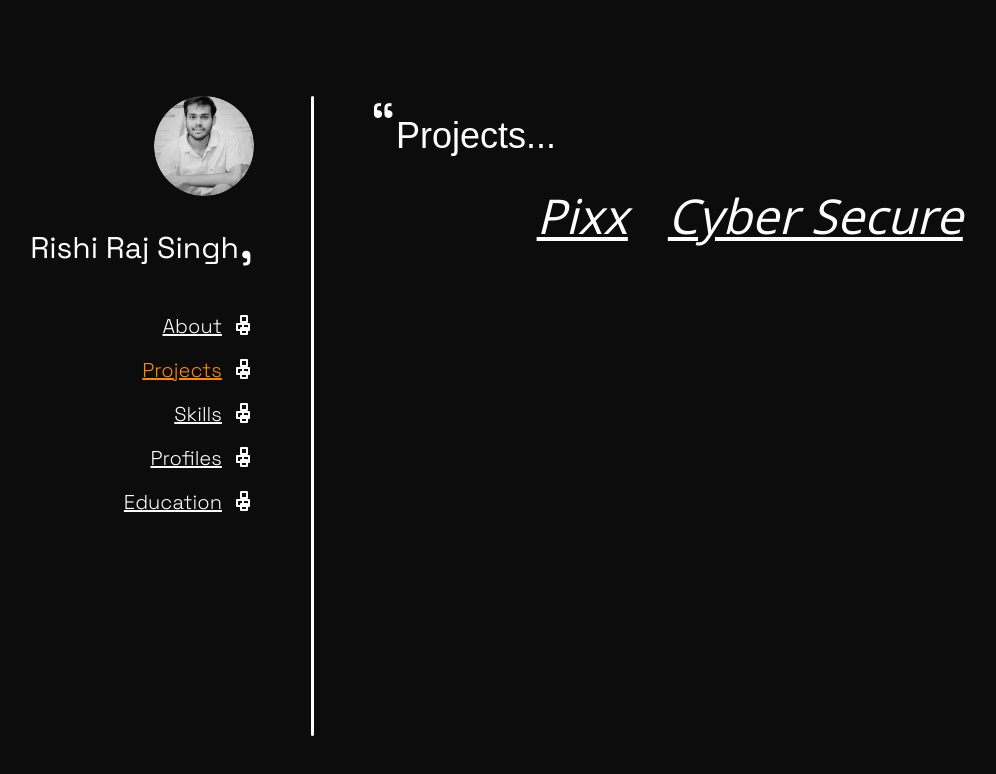
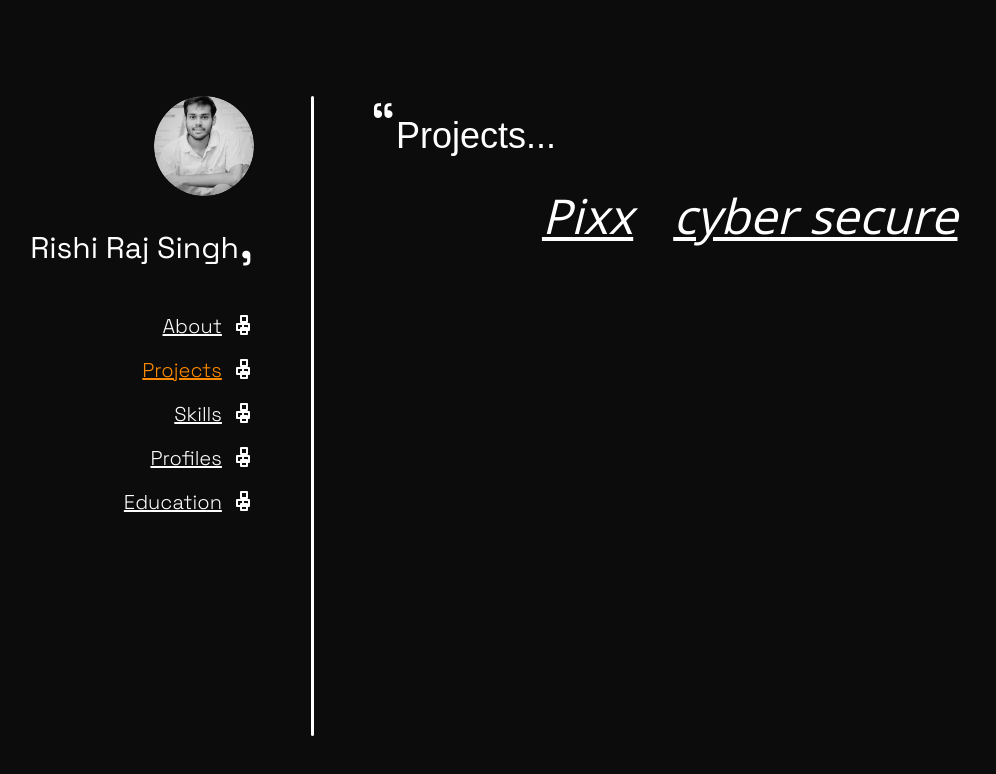
Before and after one commit to rishisingh34/Portfolio, a Next.js app: page /projects in a window 1280 px wide. Shown: the top 774 px of the page, without its empty margins (75-1071 px from the left). Built offline with nearby package versions, Linux system fonts and the light colour scheme; a web font is replaced by a local one.

Commit message:
Remove CyberSecure page component and update project links

```diff
--- a/src/app/projects/cybersecure/page.tsx
+++ /dev/null
@@ -1,7 +0,0 @@
-const CyberSecure = () => {
-  return (
-    <div>CyberSecure</div>
-  )
-}
-
-export default CyberSecure
--- a/src/components/Projects.tsx
+++ b/src/components/Projects.tsx
@@ -19,6 +19,9 @@ const Projects = () => {
               </Link>
             </div>
           ))}
+          <div>
+            <a href="https://github.com/rishisingh34/cyber-secure" target='blank'><div className='italic'>cyber secure</div></a>
+          </div>
         </div>
       </div>
     </>
--- a/src/constants/projects.ts
+++ b/src/constants/projects.ts
@@ -1,6 +1,5 @@
 const projects = [
   { name: 'Pixx', path: '/pixx' },
-  { name: 'Cyber Secure', path: '/cybersecure' },
 ];
 
 export default projects;
```
